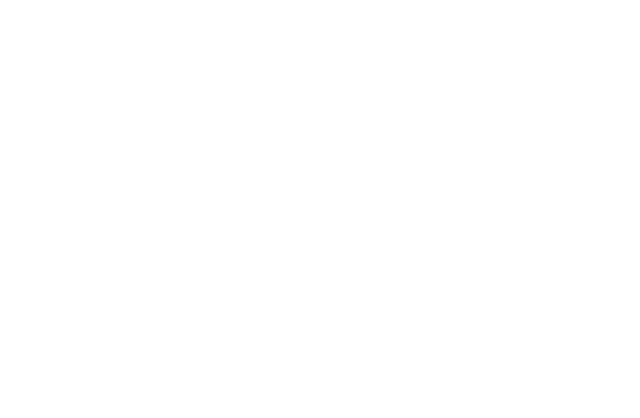
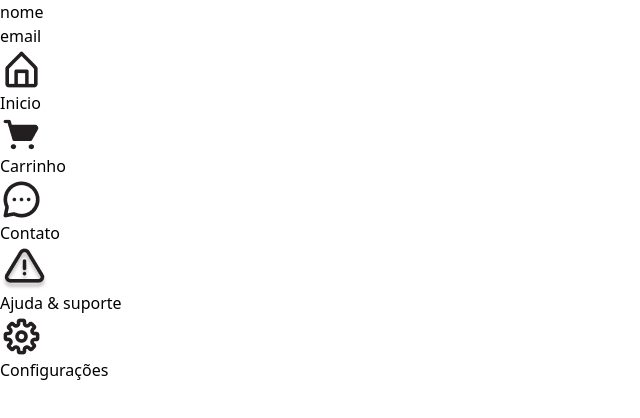
Before and after one commit to Fedolfo/front-end-lojao-popular, a React (Create React App) app: page /profile in a window 1280 px wide. Before the commit this address had no page. Shown: the top 418 px of the page, without its empty margins (0-640 px from the left). Built offline with nearby package versions, Linux system fonts and the light colour scheme; the HTML template or start-up script is replaced by a standard one.

Commit message:
feat: add Profile page

```diff
--- /dev/null
+++ b/src/pages/profile/Profile.tsx
@@ -0,0 +1,44 @@
+import React from 'react';
+import iconCart from '../../assets/images/iconShoppingCart.png';
+import iconSetting from '../../assets/images/iconSettingsOutline.png';
+import iconMessage from '../../assets/images/iconMessageCircleOutline.png';
+import iconHome from '../../assets/images/iconHomeOutline.png';
+// import iconClose from '../../assets/images/iconCloseOutline.png';
+import iconAlert from '../../assets/images/iconAlertTriangleOutline.png';
+
+function Profile(): JSX.Element {
+  return (
+    <>
+      <div>
+        <p>nome</p>
+        <p>email</p>
+      </div>
+      <nav>
+        <ol>
+          <li>
+            <img src={iconHome} alt='Icone home' />
+            Inicio
+          </li>
+          <li>
+            <img src={iconCart} alt='Carrinho de compras' />
+            Carrinho
+          </li>
+          <li>
+            <img src={iconMessage} alt='Contato' />
+            Contato
+          </li>
+          <li>
+            <img src={iconAlert} alt='Icone alerta' />
+            Ajuda & suporte
+          </li>
+          <li>
+            <img src={iconSetting} alt='Configurações' />
+            Configurações
+          </li>
+        </ol>
+      </nav>
+    </>
+  );
+}
+
+export default Profile;
--- a/src/router/routes.tsx
+++ b/src/router/routes.tsx
@@ -1,6 +1,7 @@
 import Home from 'pages/home/Home';
 import Login from 'pages/login/Login';
 import { SingUp } from 'pages/login/Signup';
+import Profile from 'pages/profile/Profile';
 import React from 'react';
 import { Route, Routes } from 'react-router-dom';
 
@@ -10,6 +11,7 @@ function MainRoutes(): JSX.Element {
       <Route path='/' element={<Home />} />
       <Route path='/register' element={<SingUp />} />
       <Route path='/login' element={<Login />} />
+      <Route path='/profile' element={<Profile />} />
     </Routes>
   );
 }
```
